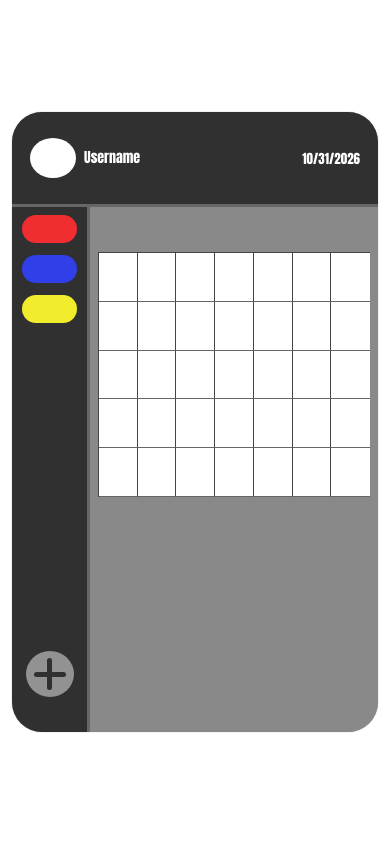
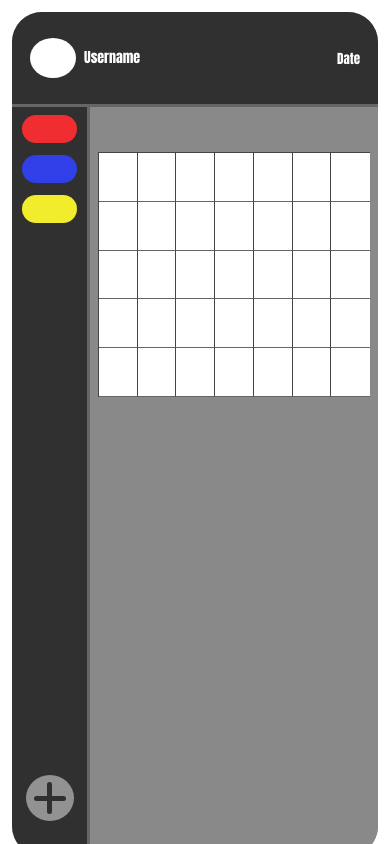
Before and after one commit to Dtranca1/Jack-Daniels, a plain HTML site: page public/dashboard.html in a window 390 px wide. Drawn offline with nearby package versions, Linux system fonts and the light colour scheme.

Commit message:
Made page responsive to screen size

```diff
--- a/public/dashboard.html
+++ b/public/dashboard.html
@@ -7,29 +7,73 @@
   <link href="/css/bootstrap.min.css" rel="stylesheet">
   <!-- Bootstrap CSS -->
   <style>
+
+  html,
+  body {
+    width: 100%;
+    height: 100%;
+    margin: 0;
+    padding: 0;
+    overflow: hidden;
+  }
+
+  body {
+    font-family: Impact, Haettenschweiler, "Arial Narrow Bold", sans-serif;
+  }
     :root { --ink:#303030; --panel:#898989; --line:#444; }
     * { box-sizing: border-box; }
-    body {
-      margin: 0; min-height: 100vh; display: grid; place-items: center;
-      padding: 28px; background: #fff; font-family: Impact, Haettenschweiler, "Arial Narrow Bold", sans-serif;
-    }
     .dashboard {
-      width: min(1180px, 100%); min-height: 620px; display: grid;
-      grid-template-columns: 150px minmax(0, 1fr); grid-template-rows: 128px minmax(400px, auto);
-      overflow: hidden; border-radius: 54px; background: var(--panel); color: #fff;
-      box-shadow: 0 0 0 1px rgba(0,0,0,.05);
-    }
+    width: 100%;
+    height: 100vh;
+    min-height: 0;
+
+    display: grid;
+    grid-template-columns: 150px minmax(0, 1fr);
+    grid-template-rows: 100px minmax(0, 1fr);
+
+    overflow: hidden;
+    border-radius: 0;
+    background: var(--panel);
+    color: #fff;
+}
+
+/* Makes Topbar Fill Available Space */
     .topbar {
-      grid-column: 1 / -1; display:flex; align-items:center; gap: 22px;
-      padding: 25px 6.2% 25px 36px; background: var(--ink); border-bottom: 3px solid #666;
-    }
+    grid-column: 1 / -1;
+
+    display: flex;
+    align-items: center;
+    gap: 22px;
+
+    width: 100%;
+    min-width: 0;
+    padding: 15px 35px;
+
+    background: var(--ink);
+    border-bottom: 3px solid #666;
+}
     .avatar { width: 82px; height: 58px; flex: 0 0 auto; background:#fff; border-radius:50%; }
     .username, .date { font-size: clamp(20px, 2.3vw, 32px); font-weight: 900; line-height:1; }
     .date { margin-left:auto; white-space:nowrap; }
+
+    /* Makes Sidebar Fill Available Space */
     .sidebar {
-      position:relative; display:flex; flex-direction:column; align-items:center; gap:15px;
-      padding: 4px 18px 48px; background:var(--ink); border-right:3px solid #666;
-    }
+    position: relative;
+
+    display: flex;
+    flex-direction: column;
+    align-items: center;
+    gap: 15px;
+
+    width: 100%;
+    height: 100%;
+    min-height: 0;
+
+    padding: 10px 18px 100px;
+
+    background: var(--ink);
+    border-right: 3px solid #666;
+}
     .color-tab { width:100%; max-width:112px; height:40px; border-radius:20px; flex:0 0 auto; }
     .red { background:#f02e32; } .blue { background:#303fe8; } .yellow { background:#f1ed2d; }
     .add-button {
@@ -44,6 +88,40 @@
     .calendar-cell { border-right:2px solid var(--line); border-bottom:1px solid #666; background:#fff; }
     .calendar-cell:nth-child(7n) { border-right:0; }
 
+    /* Makes Workspace Fill Available Space */
+    .workspace {
+    position: relative;
+
+    width: 100%;
+    height: 100%;
+    min-width: 0;
+    min-height: 0;
+
+    padding: 40px;
+    overflow: auto;
+
+    background: var(--panel);
+}
+
+.calendar-grid {
+    display: grid;
+    grid-template-columns: repeat(7, minmax(0, 1fr));
+    grid-template-rows: repeat(5, minmax(60px, 1fr));
+
+    width: 100%;
+    min-height: 100%;
+
+    background: #fff;
+    border-top: 1px solid var(--line);
+    border-left: 1px solid var(--line);
+}
+/* Keeps Button on bottom of sidebar */
+.add-control {
+    position: absolute;
+    bottom: 30px;
+    left: 50%;
+    transform: translateX(-50%);
+}
     .new-item::before { content:""; position:absolute; width:83px; height:20px; left:-78px; top:79px; background:#555; transform:rotate(-12deg); z-index:-1; }
     @media (max-width: 700px) {
       body { padding:12px; }
@@ -72,7 +150,7 @@
     <header class="topbar">
       <div class="avatar" aria-label="User profile placeholder"></div>
       <div class="username">Username</div>
-      <div class="date">10/31/2026</div>
+      <div class="date">Date</div>
     </header>
     <aside class="sidebar" aria-label="Color categories">
       <div class="color-tab red" title="Red category"></div>
```
